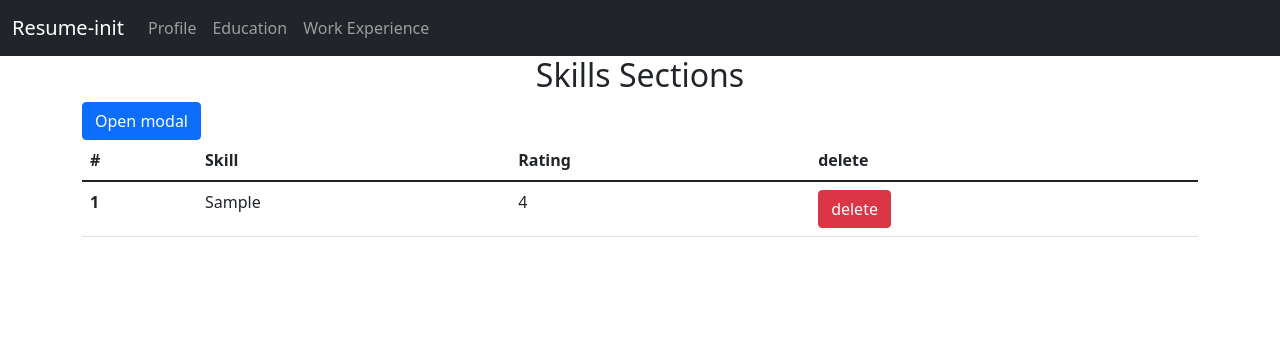
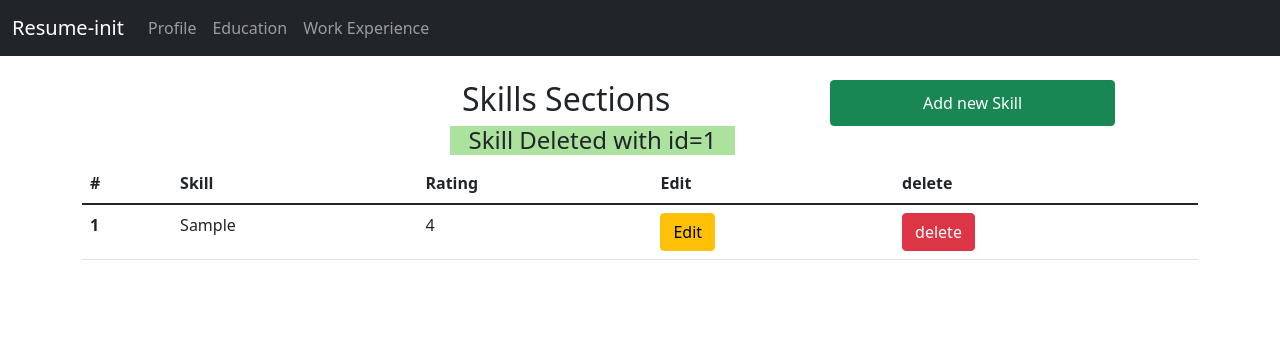
Before and after one commit to Lovish-Aggarwal/RESUME-init, a Flask app: a page that uses Templates/skills.html in a window 1280 px wide. Shown: the top 356 px of the page. Run offline with Flask 2, Linux system fonts and the light colour scheme; the visitor is signed in with stand-in values (Sample User, id 1); tables that the repository leaves empty hold one stand-in row (values such as "Sample post").

Commit message:
All alknowlwdegment done with updation modal only pagination left

```diff
--- a/Templates/skills.html
+++ b/Templates/skills.html
@@ -12,11 +12,18 @@
 <body>
     {% include "nav.html" %}
 
-    <div class="container " >
-        <h2 class="text-center"> Skills Sections </h2>
-        <button type="button" class="btn btn-primary" data-bs-toggle="modal" data-bs-target="#myModal">
-            Open modal
+    <div class="container">
+        <br>
+        <div class=" row ">
+            <h2 class="col-sm-3 offset-sm-4"> Skills Sections </h2>
+            <button type="button" class=" btn btn-success col-sm-3 offset-sm-1" data-bs-toggle="modal"
+                data-bs-target="#myModal" style="float: right;">
+                Add new Skill
             </button>
+        </div>
+        <div class="row">
+            <h4 class="col-sm-3 offset-sm-4 text-center" style="background-color: rgb(170, 226, 158);">{{ resp }}</h4>
+        </div>
 
         <!-- The Modal -->
         <div class="modal fade" id="myModal">
@@ -24,7 +31,7 @@
                 <div class="modal-content">
                     <!-- Modal Header -->
                     <div class="modal-header">
-                  <h4 class="modal-title">Add New Skill
+                        <h4 class="modal-title">Add New Skill</h4>
                         <button type="button" class="btn-close" data-bs-dismiss="modal"></button>
                     </div>
                     <!-- Modal body -->
@@ -32,11 +39,13 @@
                         <form action="{{url_for('skills')}}" method="post">
                             <div class="mb-3 mt-3">
                                 <label for="skill" class="form-label">Skill:</label>
-                          <input type="text" class="form-control" id="skill" placeholder="Enter email" name="skill">
+                                <input type="text" class="form-control" id="skill" placeholder="Enter email"
+                                    name="skill">
                             </div>
                             <div class="mb-1">
                                 <label for="rating" class="form-label">Rating:</label>
-                          <input type="number" max="10" class="form-control" id="rating" placeholder="rate your self out of 10" name="rating">
+                                <input type="number" max="10" class="form-control" id="rating"
+                                    placeholder="rate your self out of 10" name="rating">
                             </div>
                             <div class="form-check ">
                             </div>
@@ -54,18 +63,54 @@
                     <th scope="col">#</th>
                     <th scope="col">Skill</th>
                     <th scope="col">Rating</th>
+                    <th scope="col">Edit</th>
                     <th scope="col">delete</th>
-
                 </tr>
             </thead>
             <tbody>
                 {% for i in data %}
                 <tr>
-                <th scope="row">{{  i.id  }}</th>
-                <td>{{ i.skill  }}</td>
+                    <th scope="row">{{ i.id }}</th>
+                    <td>{{ i.skill }}</td>
                     <td>{{ i.rating }}</td>
-                <td><a href="/skillDelete/{{i.id}}" class="btn btn-danger"> delete </a></td>
+                    <td>
+                        <a class="btn btn-warning" data-bs-toggle="modal" data-bs-target="#updateModal{{i.id}}"> Edit
+                        </a>
+                    </td>
+                    <td>
+                        <a href="/skillDelete/{{i.id}}" class="btn btn-danger"> delete </a>
+                    </td>
                 </tr>
+                <div class="modal fade" id="updateModal{{i.id}}">
+                    <div class="modal-dialog">
+                        <div class="modal-content">
+                            <!-- Modal Header -->
+                            <div class="modal-header">
+                                <h4 class="modal-title">Update Skill with id {{ i.id }}</h4>
+                                <button type="button" class="btn-close" data-bs-dismiss="modal"
+                                    style="float: right"></button>
+                            </div>
+                            <!-- Modal body -->
+                            <div class="modal-body">
+                                <form action="/skillUpdate/{{i.id}}"" method=" post">
+                                    <div class="mb-3 mt-3">
+                                        <label for="skill" class="form-label">Skill:</label>
+                                        <input type="text" class="form-control" id="skill" placeholder="Enter email"
+                                            name="skill" value="{{ i.skill }}">
+                                    </div>
+                                    <div class="mb-1">
+                                        <label for="rating" class="form-label">Rating:</label>
+                                        <input type="number" max="10" class="form-control" id="rating"
+                                            placeholder="rate your self out of 10" name="rating" value="{{ i.rating }}">
+                                    </div>
+                                    <div class="form-check ">
+                                    </div>
+                                    <button type="submit" class="btn btn-primary">Update</button>
+                                </form>
+                            </div>
+                        </div>
+                    </div>
+                </div>
                 {% endfor %}
             </tbody>
         </table>
--- a/app.py
+++ b/app.py
@@ -122,18 +122,31 @@ def skills():
         newSkill=skillsModel(session['id'],skill,rating)
         db.session.add(newSkill)
         db.session.commit()
-        return redirect(url_for('skills'))
+        return redirect(url_for('skills',msg="Skill Added"+str(skill)))
     else:
+        msg=request.args
+        resp=""
+        if msg.get('msg'):
+            resp=msg['msg']
         data=skillsModel.query.filter_by(user_id=session['id']).all()
         print(data)
-        return render_template('skills.html',data=data)
+        return render_template('skills.html',data=data,resp=resp)
 
 @app.route('/skillDelete/<id>',methods=['GET', 'POST'])
 def skillDelete(id):
-    skill=skillsModel.query.get(id)
-    db.session.delete(skill)
-    db.session.commit()
-    return redirect(url_for('skills'))
+                skill=skillsModel.query.get(id)
+                db.session.delete(skill)
+                db.session.commit()
+                return redirect(url_for('skills',msg="Skill Deleted with id="+str(id)))
+
+@app.route('/skillUpdate/<id>',methods=['GET', 'POST'])
+def skillUpdate(id):
+    if request.method == 'POST':
+        upskill=skillsModel.query.get(id)
+        upskill.skill= request.form['skill']
+        upskill.rating= request.form['rating']
+        db.session.commit()
+        return redirect(url_for('skills',msg="Skill Updated with id="+str(id)))
 
 if __name__ == '__main__':
    app.run(debug=True,port=5000)
```
Lines whose indentation alone changed are shown as unchanged.
